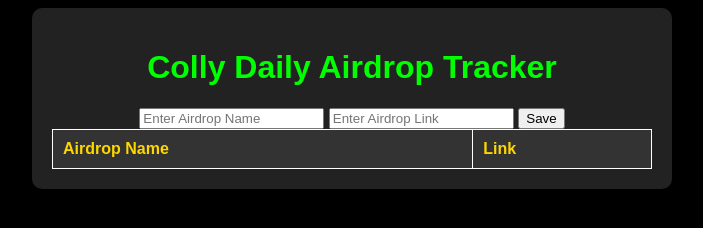
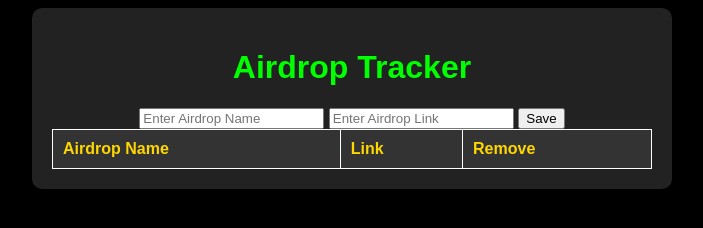
Before and after one commit to colly20/Colly-Airdrop-Tracker, a plain HTML site: page index.html in a window 1280 px wide. Shown: the whole page, without its empty margins (288-991 px from the left). Drawn offline with Linux system fonts and the light colour scheme.

Commit message:
Update index.html

```diff
--- a/index.html
+++ b/index.html
@@ -9,7 +9,7 @@
 </head>
 <body>
     <div class="dashboard">
-        <h1>Colly Daily Airdrop Tracker</h1>
+        <h1>Airdrop Tracker</h1>
 
         <input type="text" id="airdropName" placeholder="Enter Airdrop Name">
         <input type="url" id="airdropLink" placeholder="Enter Airdrop Link">
@@ -20,6 +20,7 @@
                 <tr>
                     <th>Airdrop Name</th>
                     <th>Link</th>
+                    <th>Remove</th>
                 </tr>
             </thead>
             <tbody id="savedAirdrops"></tbody>
```
